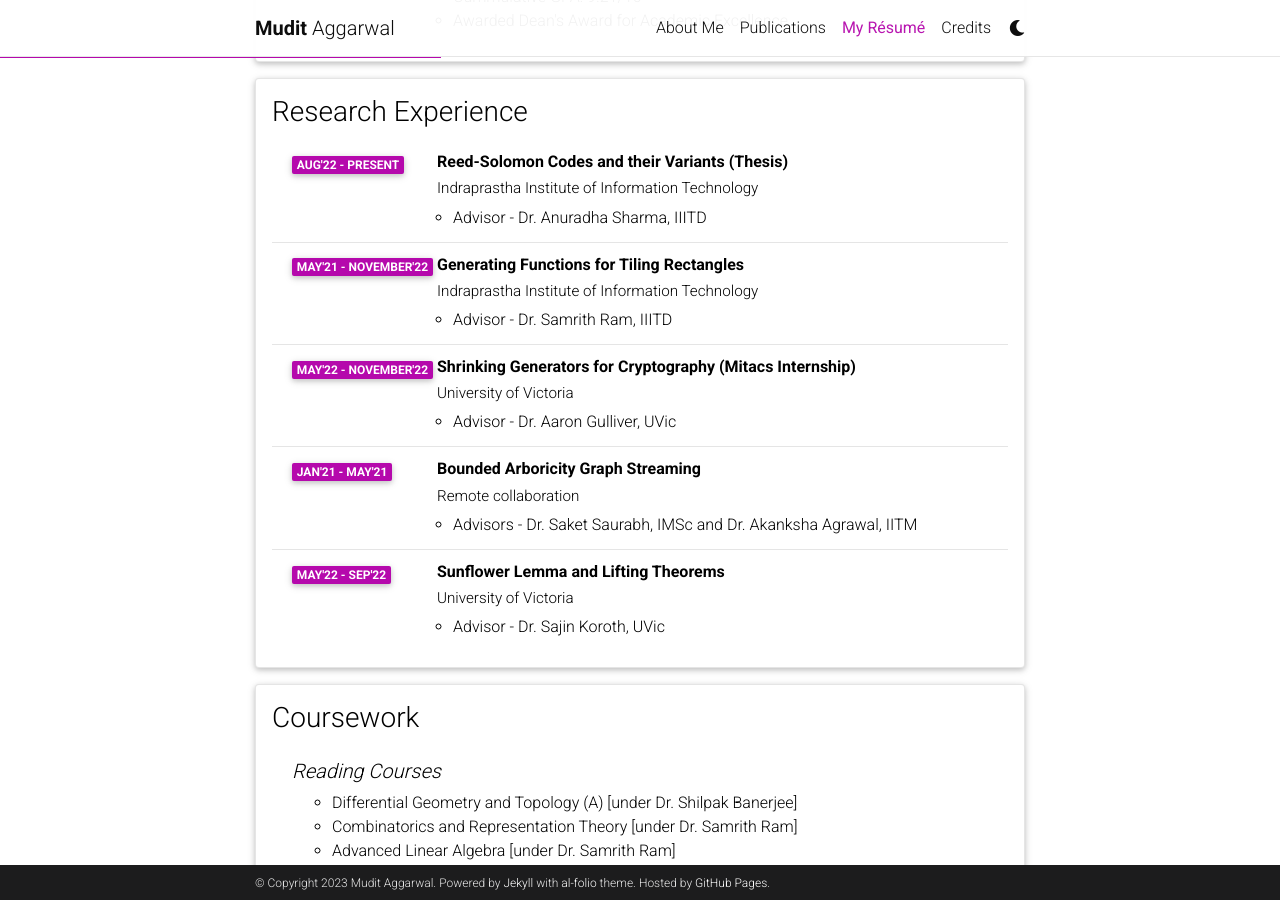
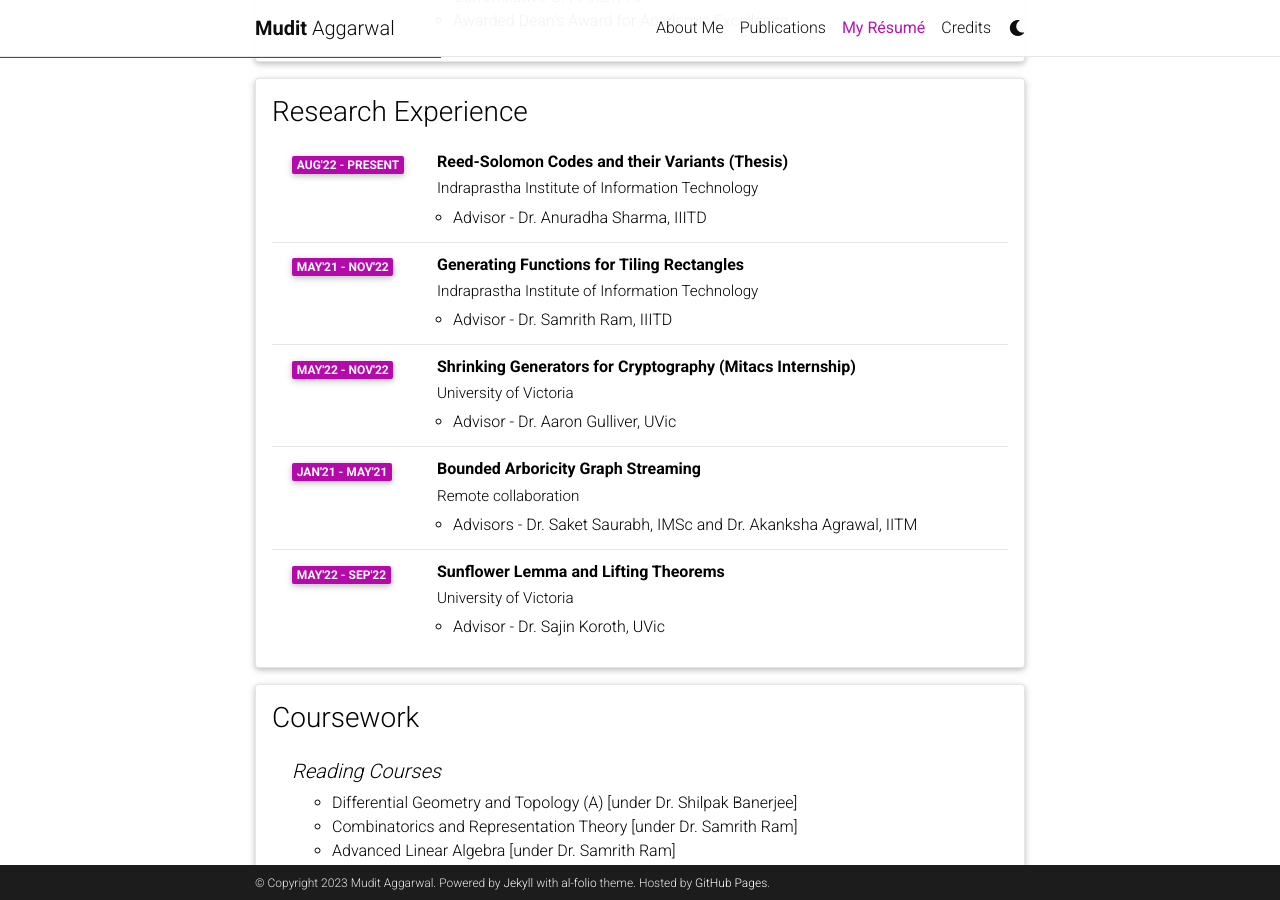
Before and after one commit to v1at0r/v1at0r.github.io, a Jekyll site: the page built from _pages/resume.md, in a window 1280 px wide and 900 px high, scrolled down 616 px. Built offline with Jekyll 4.4.1, drawn with Linux system fonts in a browser that asks for light colours; comment, search, counter and statistics services are not loaded; a style sheet for code colours, icons or effects is not loaded.

Commit message:
Update cv.yml

```diff
--- a/_data/cv.yml
+++ b/_data/cv.yml
@@ -42,13 +42,13 @@
         - Advisor - Dr. Anuradha Sharma, IIITD
     - title: Generating Functions for Tiling Rectangles
       institution: Indraprastha Institute of Information Technology
-      year: May'21 - November'22
+      year: May'21 - Nov'22
       description:
         - Advisor - Dr. Samrith Ram, IIITD
 
     - title: Shrinking Generators for Cryptography (Mitacs Internship)
       institution: University of Victoria
-      year: May'22 - November'22
+      year: May'22 - Nov'22
       description:
         - Advisor - Dr. Aaron Gulliver, UVic
 
```
